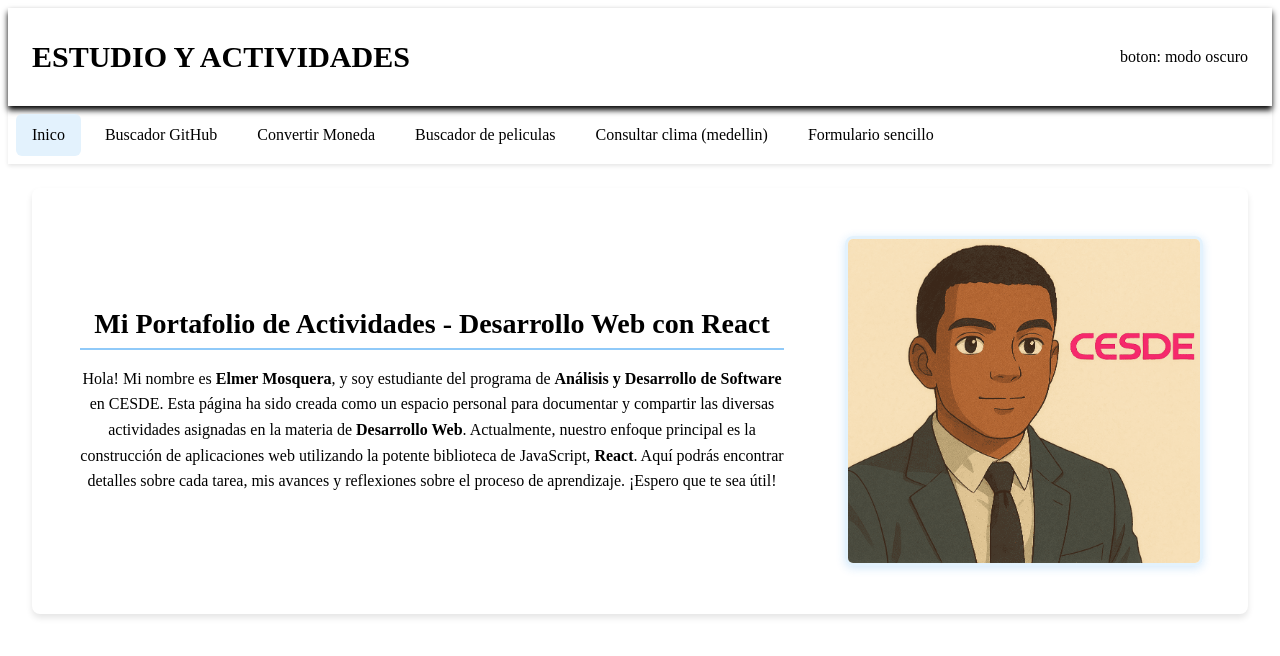
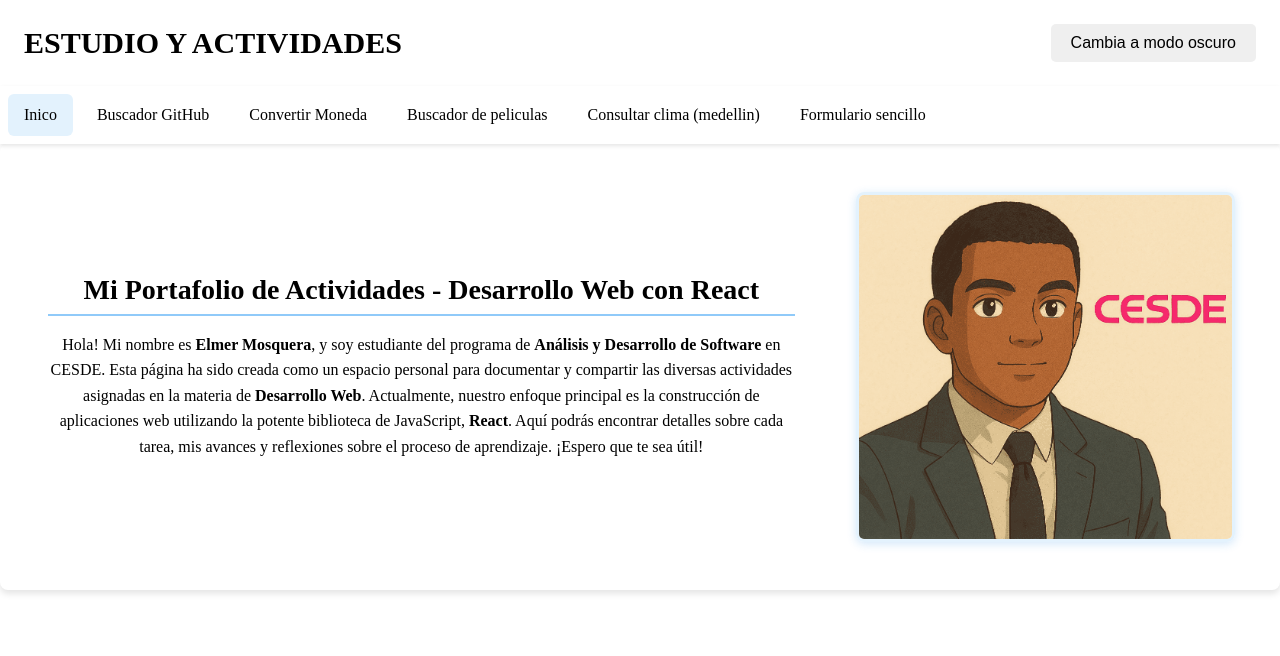
Before and after one commit to Elmer-ing/ReactEstudio_Actividades, a React (Vite) app: page / in a window 1280 px wide. Shown: the top 656 px of the page. Built offline with nearby package versions, Linux system fonts and the light colour scheme.

Commit message:
punto 03 - act sobre hooks

```diff
--- a/src/App.css
+++ b/src/App.css
@@ -1,3 +1,9 @@
+body{
+  margin: 0;
+  padding: 0;
+  box-sizing: border-box;
+}
+
 :root {
   --color-azul-primario: #1e88e5; /* Un azul brillante y llamativo */
   --color-azul-secundario: #42a5f5; /* Un azul un poco más claro */
@@ -24,10 +30,10 @@
   background-color: var(--tema-oscuro);
   color: var(--color-texto-claro);
 }
-.claro {
+/* .claro {
   background-color: var(--tema-claro);
   color: var(--color-texto-oscuro);
-}
+} */
 
 /* .logo {
   height: 6em;
--- a/src/App.jsx
+++ b/src/App.jsx
@@ -1,11 +1,19 @@
 import React from 'react';
 import Home from './components/Paginas/Home';
 import './App.css'
+import { useState } from 'react';
+import { createContext } from 'react';
+
+export const temaContexto = createContext(null)
+
 
 function App() {
+  const [tema, setTema] = useState('claro');
   return (
     <>
-      <Home />
+      <temaContexto.Provider value={{ tema, setTema }}>
+        <Home />
+      </temaContexto.Provider>
     </>
   )
 }
--- a/src/components/Paginas/Home.css
+++ b/src/components/Paginas/Home.css
@@ -18,9 +18,36 @@
   margin: 0;
 }
 
+.boton-tema {
+  padding: 10px 20px;
+  font-size: 1rem;
+  border: none;
+  border-radius: 5px;
+  cursor: pointer;
+  transition: background-color 0.3s ease, color 0.3s ease; /* Transición suave para el cambio de tema */
+}
+
+/* Estilos adicionales para el botón (hover, focus, etc.) */
+.boton-tema:hover {
+  opacity: 0.8;
+}
+
+.boton-tema:focus {
+  outline: none;
+  box-shadow: 0 0 5px rgba(0, 0, 0, 0.3);
+}
+
 .home-tablero {
   border-radius: 0.5rem;
-  margin: 1.5rem;
   padding: 1.5rem;
   box-shadow: 0 4px 6px rgba(0, 0, 0, 0.1);
 }
+
+
+.oscuro {
+  /* Estilos del botón para el tema oscuro */
+  & .boton-tema {
+    background-color: #333;
+    color: #f0f0f0;
+  }
+}
--- a/src/components/Paginas/Home.jsx
+++ b/src/components/Paginas/Home.jsx
@@ -1,5 +1,6 @@
 import React from 'react';
 import { useState } from 'react';
+import { useContext } from 'react';
 import Inicio from '../WikiEstudio/Inicio';
 import GithubUserSearch from '../03-mayo/GithubUserSearch';
 import CurrencyConverter from '../03-mayo/CurrencyConverter';
@@ -9,6 +10,8 @@ import FormularioContacto from '../act-hooks-11-mayo/FormularioContacto';
 
 import './Home.css'
 import './Nav.css'
+
+import { temaContexto } from '../../App'; //aqui se importa el contexto global
 
 function Home () {
 
@@ -41,17 +44,21 @@ function Home () {
         },
     }
 
+    const { tema, setTema } = useContext(temaContexto); // Aqui se desesctrurctura el objeto
+
+    const cambiarTema = () => {
+        setTema(tema === 'oscuro' ? '' : 'oscuro');
+      };
+
     return (
-        <div className='home'>
+        <div className={`home ${tema}`}>
             <div className='home-baner'>
                 <p className='home-baner__titluto'>
                     ESTUDIO Y ACTIVIDADES
                 </p>
-                <div>
-                    <p>
-                        boton: modo oscuro
-                    </p>
-                </div>
+                <button onClick={cambiarTema} className='boton-tema'>
+                    Cambia a modo {tema === 'oscuro' ? 'claro' : 'oscuro'}
+                </button>
             </div>
             <Navegacion
                 paginas={paguinas}
--- a/src/components/Paginas/Nav.css
+++ b/src/components/Paginas/Nav.css
@@ -1,5 +1,6 @@
 /* Estilos para la navegación */
 .Nav {
+  background-color: var(--tema-claro);
   position: sticky;
   top: 0;
   z-index: 10;
@@ -33,9 +34,10 @@
   background-color: var(--color-azul-muy-claro); /* Reemplaza #fce7f3 */
 }
 
-
-
 .oscuro {
+  & .Nav{
+    background-color: var(--tema-oscuro);
+  }
 
   &.Nav-lista__item {
     color: var(--color-azul-claro);
--- a/src/components/act-hooks-11-mayo/Clima.css
+++ b/src/components/act-hooks-11-mayo/Clima.css
@@ -4,8 +4,6 @@
     display: flex;
     flex-direction: column;
     align-items: center;
-    justify-content: center;
-    min-height: 100vh;
     font-family: Arial, sans-serif;
     padding: 20px;
     text-align: center;
```
